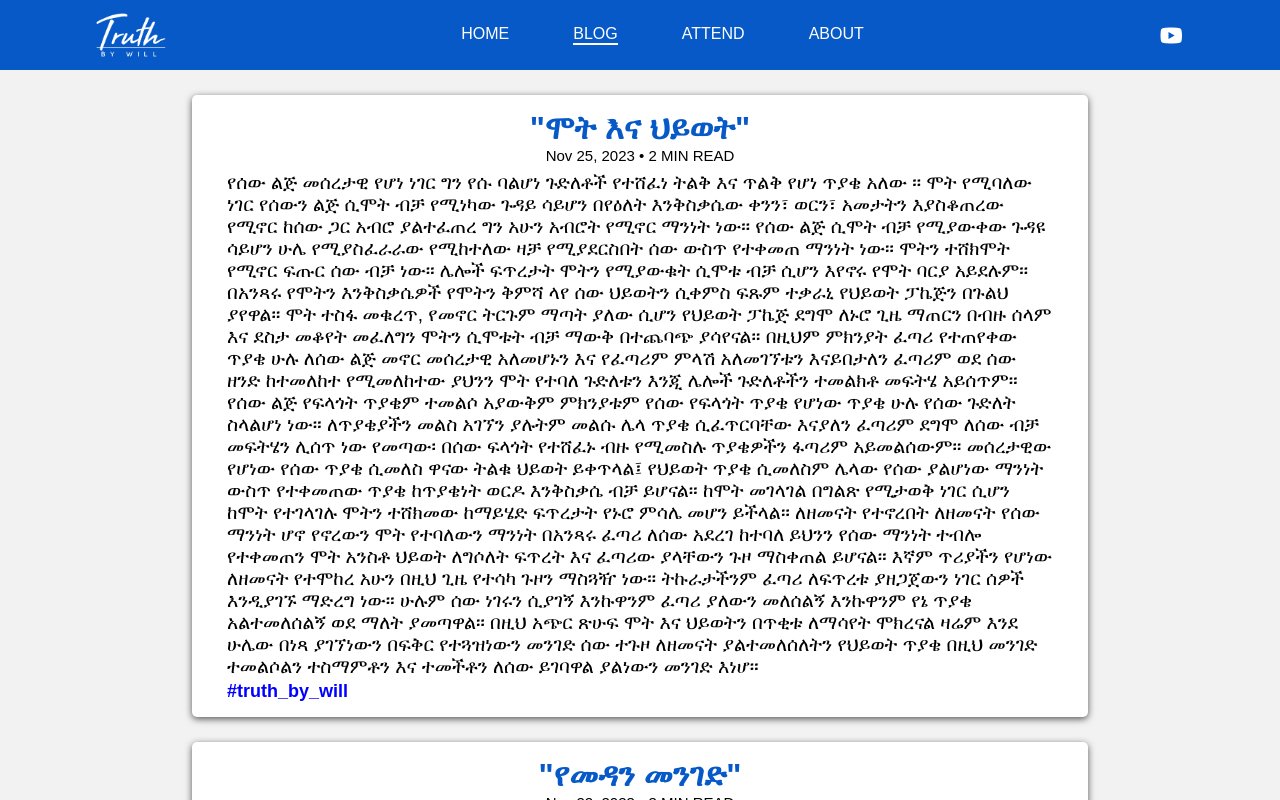
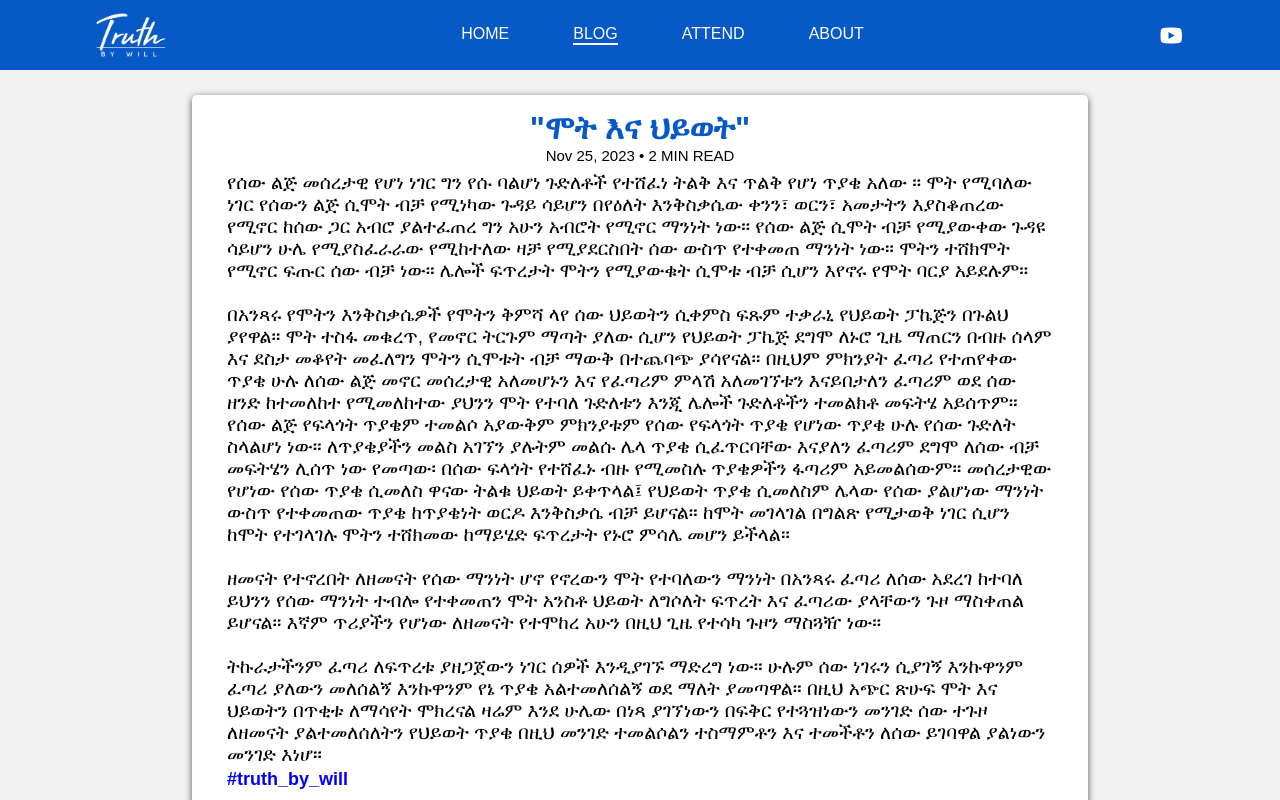
Before and after one commit to kalidmd/tbw, a React (Create React App) app: page /blog in a window 1280 px wide. Shown: the top 800 px of the page. Built offline with nearby package versions, Linux system fonts and the light colour scheme.

Commit message:
white space: pre-line added to blog content to display in newline

```diff
--- a/src/pages/About.jsx
+++ b/src/pages/About.jsx
@@ -14,6 +14,7 @@ function About() {
         </p>
       </div>
 
+
       <div className="about-content">
         <p className="about-title"> Our Aim </p>
         <p className="about-description">
--- a/src/pages/Blog.jsx
+++ b/src/pages/Blog.jsx
@@ -3,7 +3,11 @@ import BlogData from '../data/BlogData';
 import '../styles/blog.css'
 
 function Blog() {
-
+  // console.log(BlogData[BlogData.length - 1].blogContent);
+  // const updatedBlog = BlogData[BlogData.length - 1].blogContent.replace(/n/, "<br />");
+  // console.log(updatedBlog);
+  // const breakPattern = /n/;
+  // const replacement = "<br />";
   const blogEl = BlogData.map(blog => {
     return (
       <div key={blog.id} className="blog-content">
--- a/src/styles/blog.css
+++ b/src/styles/blog.css
@@ -24,6 +24,9 @@
     text-align: center;
     padding-bottom: 8px;
     font-size: 15px;
+}
+.blog-description {
+    white-space: pre-line;
 }
 .blog-truth-by-will-hash {
     font-size: 17px;
```
Also changed, not shown: src/data/BlogData.jsx (+15 -1 lines).
